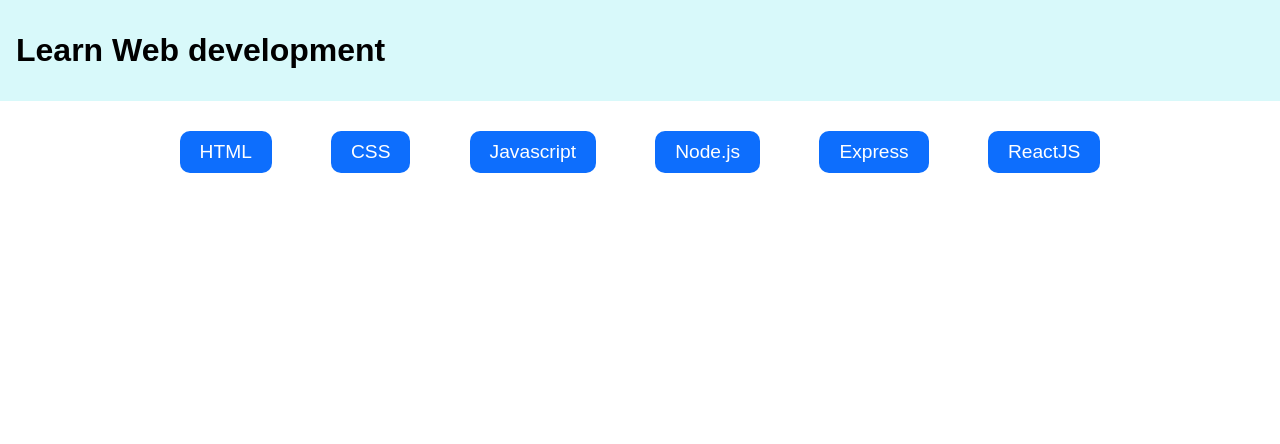
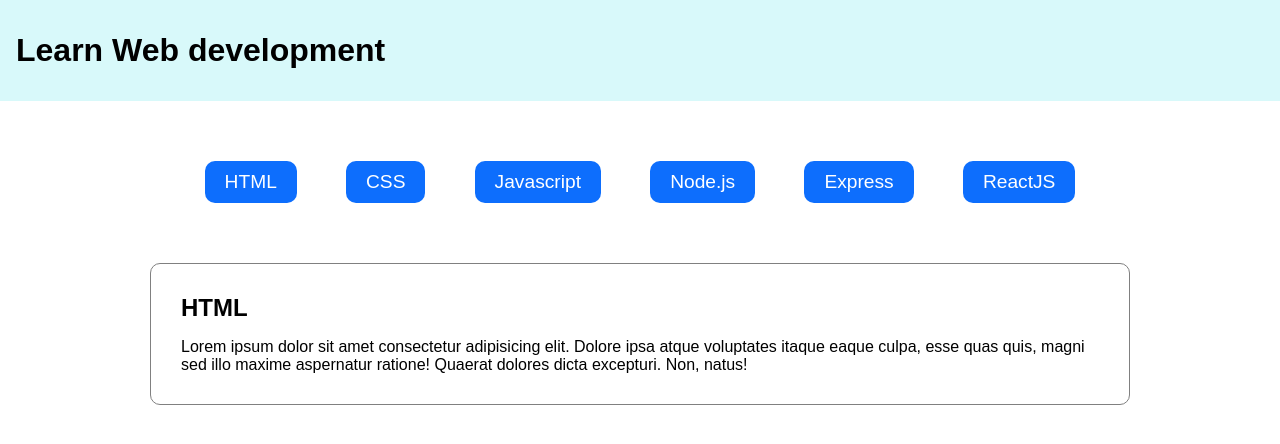
Before and after one commit to GemelliAngelo/react-use-state, a React (Vite) app: page / in a window 1280 px wide. Shown: the top 444 px of the page. Built offline with nearby package versions, Linux system fonts and the light colour scheme.

Commit message:
add card + style

```diff
--- a/src/App.jsx
+++ b/src/App.jsx
@@ -44,6 +44,15 @@
               </li>
             </ul>
           </div>
+          <div className="card">
+            <h2 className="card-title">HTML</h2>
+            <p className="card-description">
+              Lorem ipsum dolor sit amet consectetur adipisicing elit. Dolore
+              ipsa atque voluptates itaque eaque culpa, esse quas quis, magni
+              sed illo maxime aspernatur ratione! Quaerat dolores dicta
+              excepturi. Non, natus!
+            </p>
+          </div>
         </div>
       </main>
       <footer></footer>
--- a/src/index.css
+++ b/src/index.css
@@ -24,8 +24,11 @@
 
 /* # MAIN */
 
+/* * FILTERS */
+
 .filters {
   margin: 30px 0;
+  padding: 30px;
 }
 
 .filters .filters-list {
@@ -42,3 +45,16 @@
   border: none;
   border-radius: 10px;
 }
+
+/* * CARD */
+
+.card {
+  border: 1px grey solid;
+  border-radius: 10px;
+  padding: 30px;
+  margin: 30px 0;
+}
+
+.card-title {
+  margin-bottom: 1rem;
+}
```
